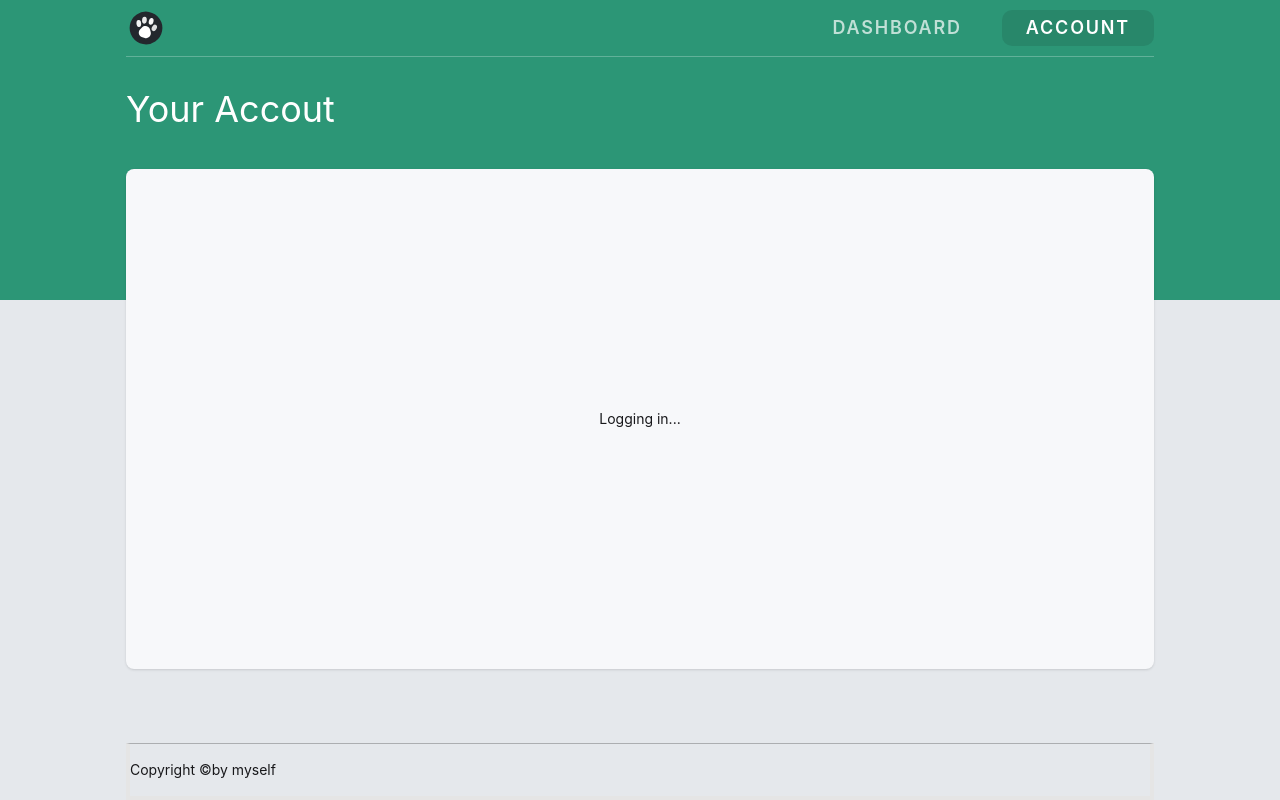
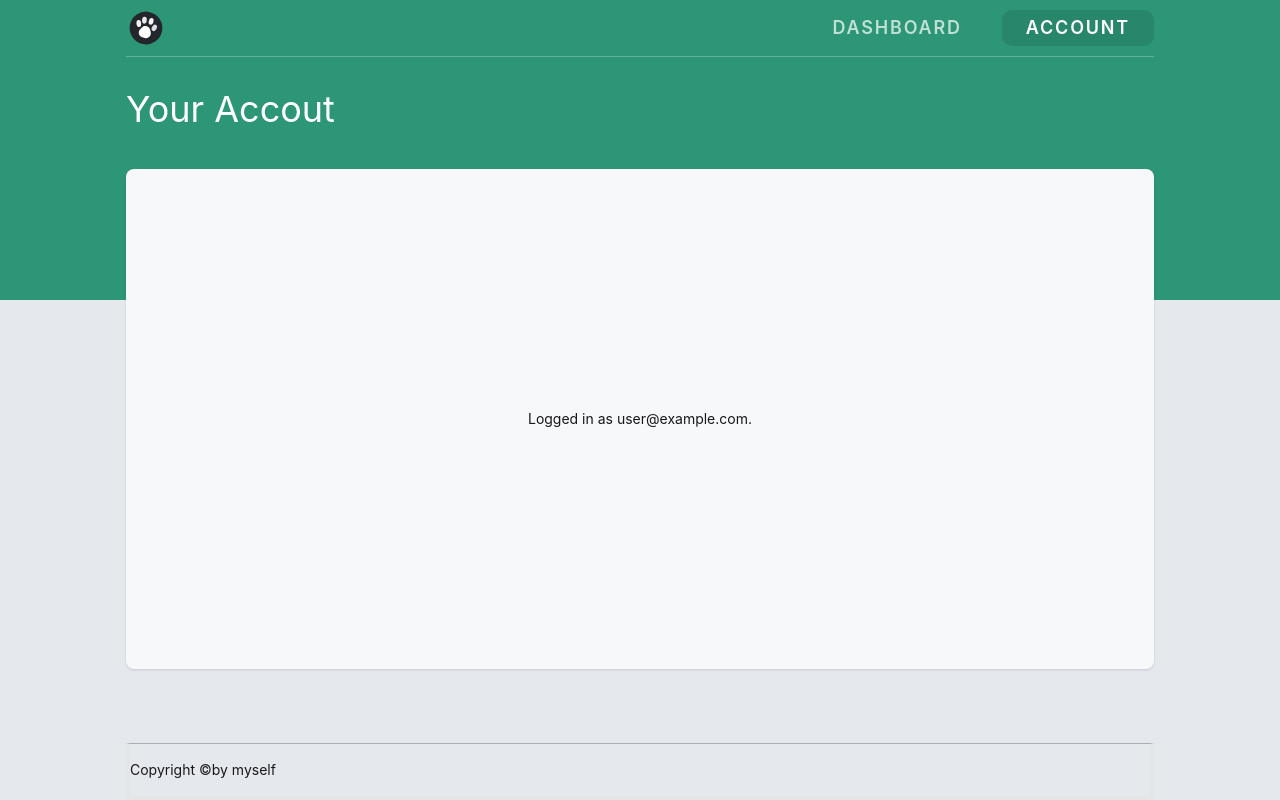
Before and after one commit to truejojo/petsoft, a Next.js app: page /app/account in a window 1280 px wide. Built offline with nearby package versions, Linux system fonts and the light colour scheme; no server answers; the database is empty; sample sign-in values are in the browser's storage.

Commit message:
render user-email in UI

```diff
--- a/src/app/app/account/page.tsx
+++ b/src/app/app/account/page.tsx
@@ -1,13 +1,30 @@
 import ContentBlock from '@/components/contentBlock';
 import H1 from '@/components/h1';
+import { auth } from '@/lib/auth';
+import { redirect } from 'next/navigation';
 
-const AccountPage = () => {
+const AccountPage = async () => {
+  const session = await auth();
+
+  /**
+   * nextAuth 5, is at the time of writing, not yet released.
+   * So, we take this temporary approach to check if the user is logged in.
+   * Once nextAuth 5 is released, we can use the session object directly,
+   * because the middleware will ensure that the user is logged in.
+   * For now, we redirect to the login page if the user is not logged in.
+   * And it is a good idea to make this check, because middleware is not run on the server side,
+   * so we cannot rely on it to protect server components.
+   */
+  if (!session?.user) {
+    redirect('/login');
+  }
+
   return (
     <main className='space-y-10'>
       <H1 className='mt-8'>Your Accout</H1>
 
       <ContentBlock className='flex flex-col items-center justify-center h-[500px]'>
-        Logging in...
+        Logged in as {session?.user.email}.
       </ContentBlock>
     </main>
   );
```
